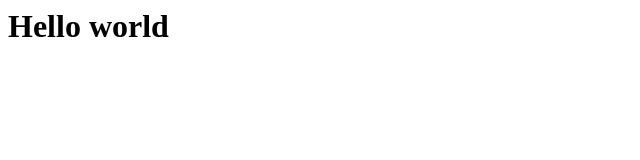
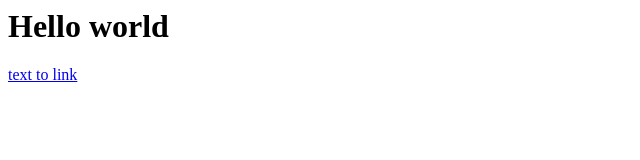
Before and after one commit to Kittycatdotbat123/Movie-tonight, a plain HTML site: page index.html in a window 1280 px wide. Shown: the full height of the page, 0-640 px from the left. Drawn offline with Linux system fonts and the light colour scheme.

Commit message:
Update index.html

```diff
--- a/index.html
+++ b/index.html
@@ -1,4 +1,5 @@
 <head></head>
 <body>
   <h1> Hello world </h1>
+  <a href=´ẃww.google.com´>text to link</a>
 </body>
```
